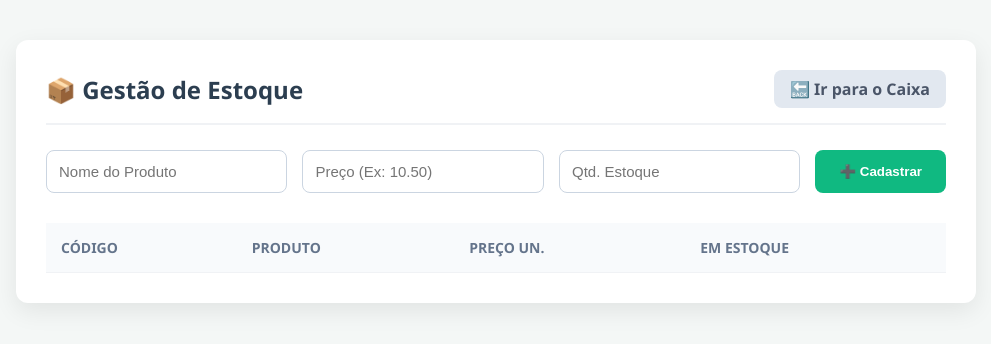
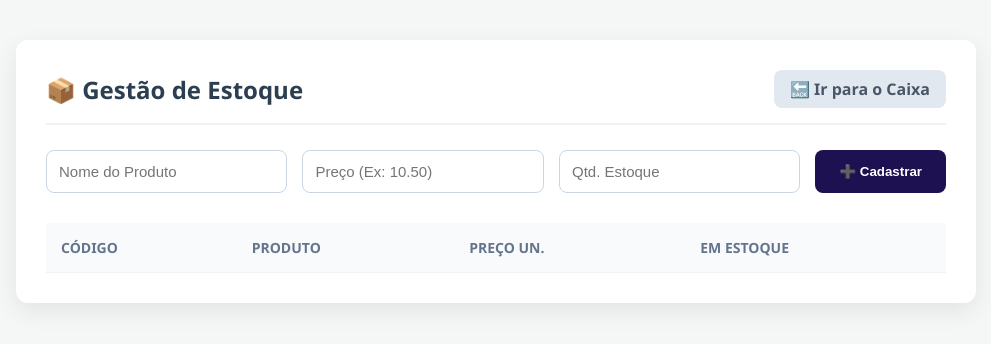
Before and after one commit to voidwrr/mercadinho, a website: page public/estoque.html in a window 1280 px wide. Shown: the whole page, without its empty margins (144-1135 px from the left). Drawn offline with Linux system fonts and the light colour scheme; no server answers.

Commit message:
mudança codigo

```diff
--- a/public/estoque.html
+++ b/public/estoque.html
@@ -39,7 +39,7 @@
         }
         input:focus { border-color: #3b82f6; box-shadow: 0 0 0 3px rgba(59, 130, 246, 0.1); }
         .btn-salvar {
-            background: #10b981; color: white; border: none;
+            background: #1d1152; color: white; border: none;
             padding: 12px 24px; border-radius: 8px; font-weight: bold; cursor: pointer; transition: 0.2s;
         }
         .btn-salvar:hover { background: #059669; }
```
